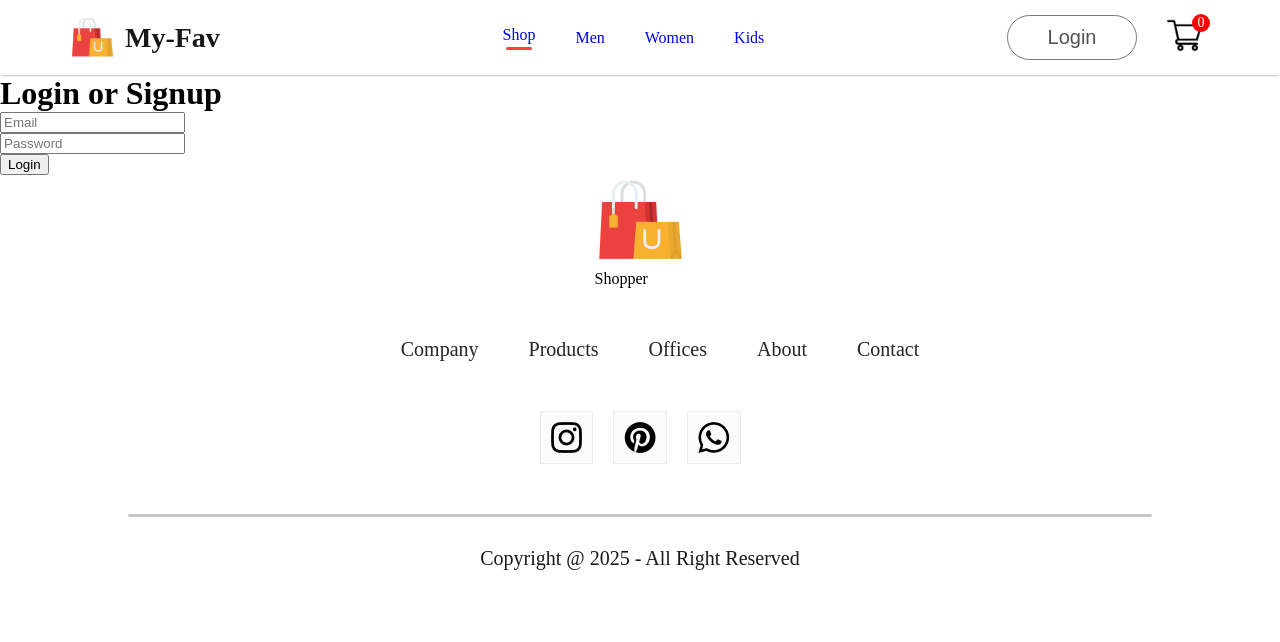
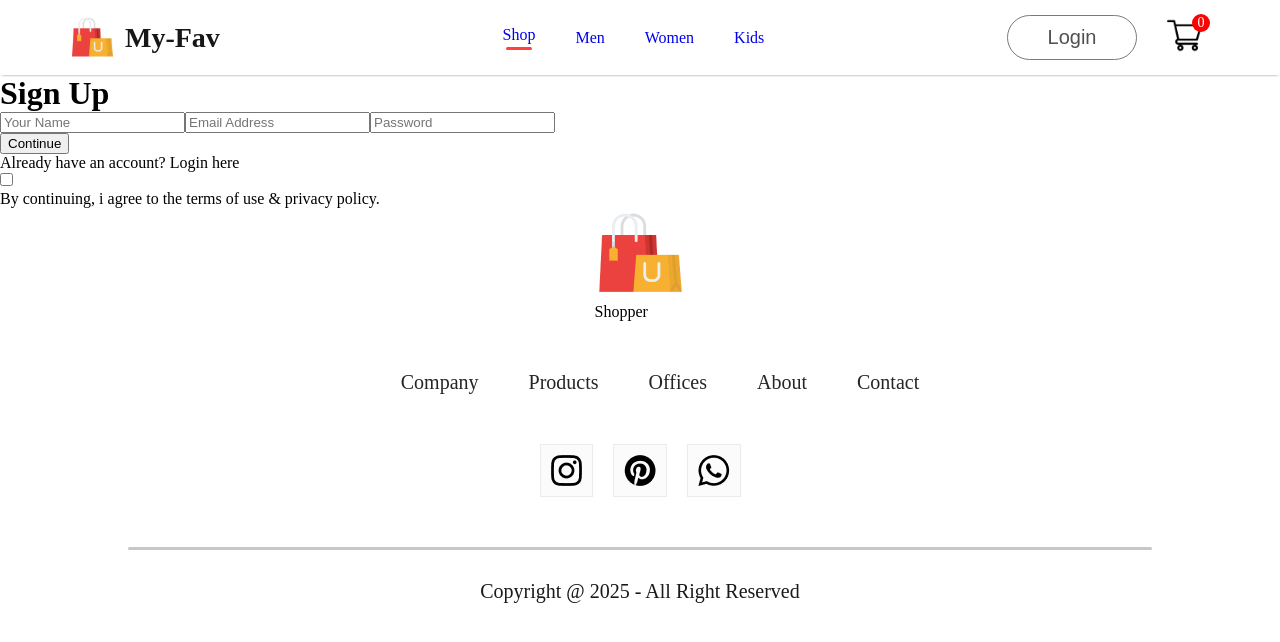
Before and after one commit to hanaalkadri/My-Fav, a React (Create React App) app: page /login in a window 1280 px wide. Shown: the top 642 px of the page. Built offline with nearby package versions, Linux system fonts and the light colour scheme.

Commit message:
Add LoginSignup component with form fields

```diff
--- a/src/Pages/LoginSignup.jsx
+++ b/src/Pages/LoginSignup.jsx
@@ -2,13 +2,22 @@
 
 const LoginSignup = () => {
   return (
-    <div>
-      <h1>Login or Signup</h1>
-      <form>
-        <input type="email" placeholder="Email" required /><br />
-        <input type="password" placeholder="Password" required /><br />
-        <button type="submit">Login</button>
-      </form>
+    <div className='loginsignup'>
+      <div className="loginsignup-container">
+        <h1>Sign Up</h1>
+        <div className="loginsignup-fields">
+          <input type="text" placeholder='Your Name'/>
+          <input type="email" placeholder='Email Address'/>
+          <input type="password" placeholder='Password' />
+        </div>
+        <button>Continue</button>
+        <p className="loginsignup-login">Already have an account? <span>Login here</span></p>
+        <div className="loginsignup-agree">
+          <input type="checkbox" name='' id=''/>
+          <p>By continuing, i agree to the terms of use & privacy policy.</p>
+        </div>
+      </div>
+
     </div>
   );
 };
```
